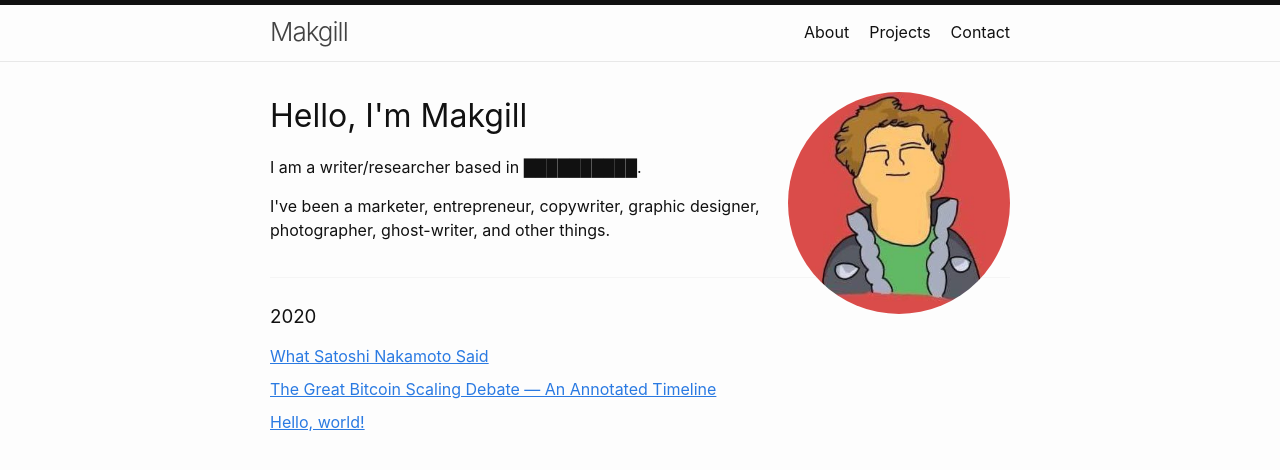
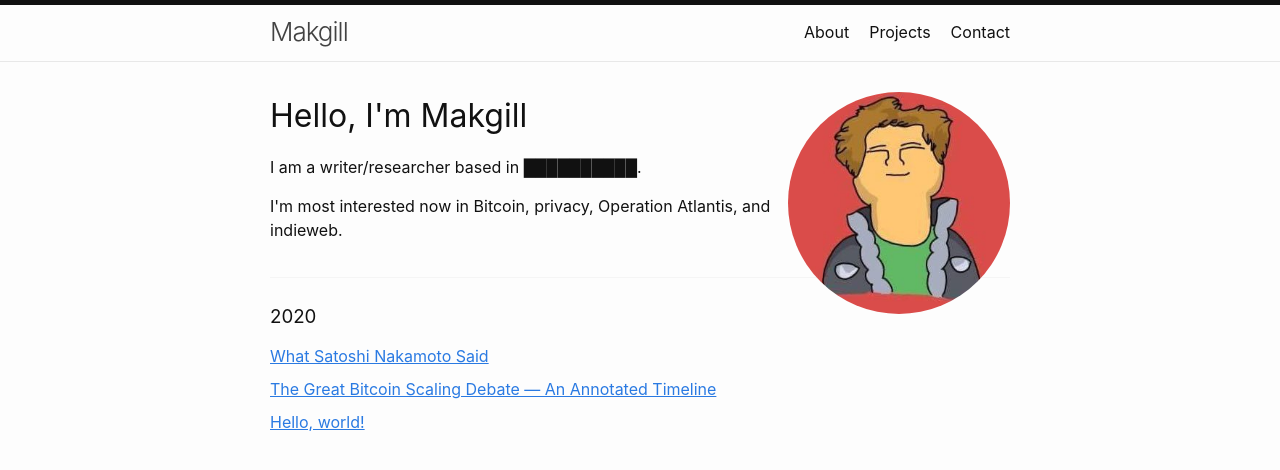
Before and after one commit to derykmakgill/krawisz, a Jekyll site: the page built from index.html, in a window 1280 px wide. Shown: the top 470 px of the page. Built offline with Jekyll 4.4.1, drawn with Linux system fonts in a browser that asks for light colours.

Commit message:
Update home.html

```diff
--- a/_layouts/home.html
+++ b/_layouts/home.html
@@ -16,7 +16,7 @@ layout: default
     border-radius: 100%;
     float: right;
     max-width: 30%;
-"><h1>Hello, I'm Makgill</h1><p>I am a writer/researcher based in ██████████.</p><p>I've been a marketer, entrepreneur, copywriter, graphic designer, photographer, ghost-writer, and other things.</p>
+"><h1>Hello, I'm Makgill</h1><p>I am a writer/researcher based in ██████████.</p><p>I'm most interested now in Bitcoin, privacy, Operation Atlantis, and indieweb. </p>
 
    </div></header>
 
```
